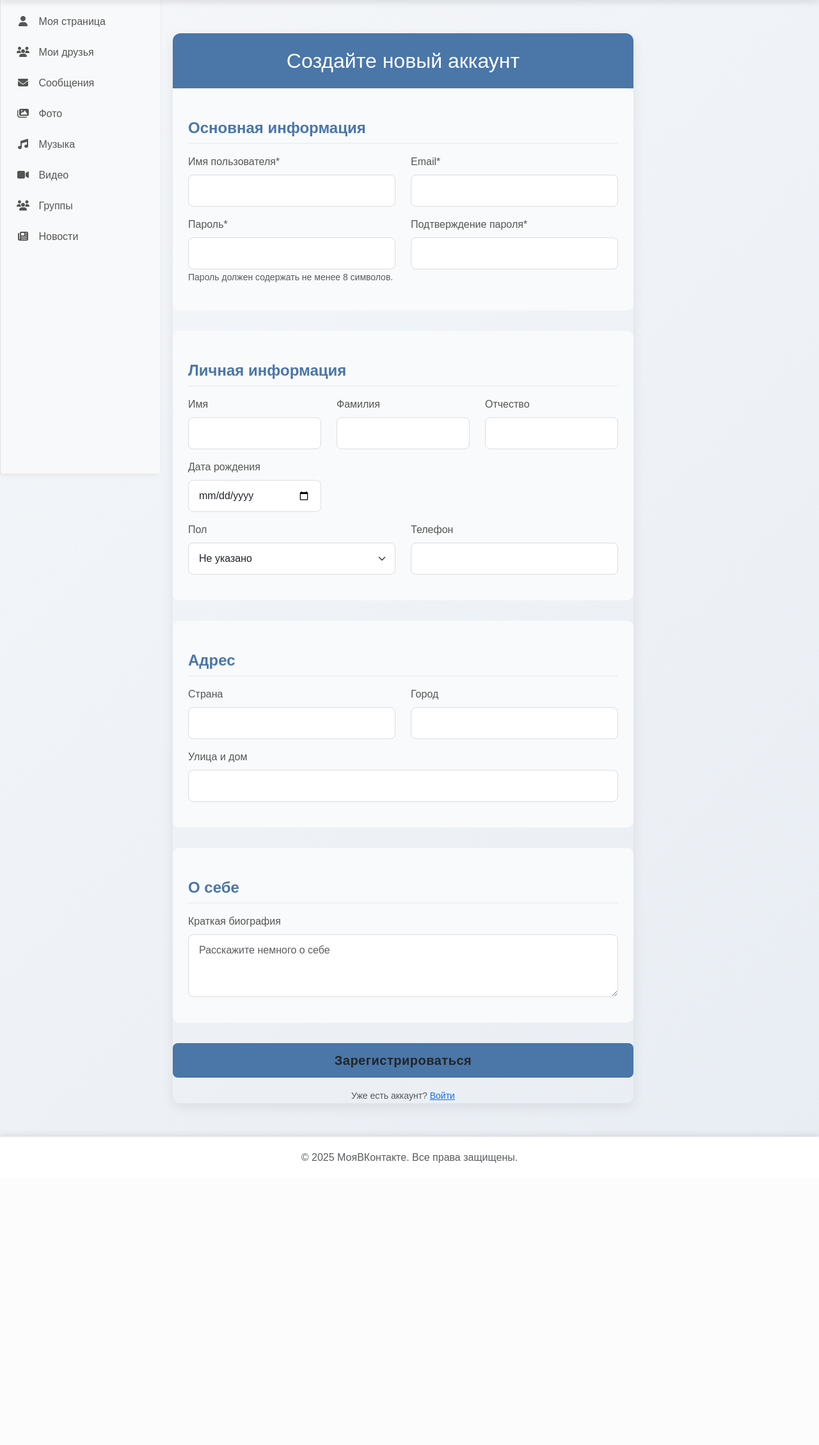
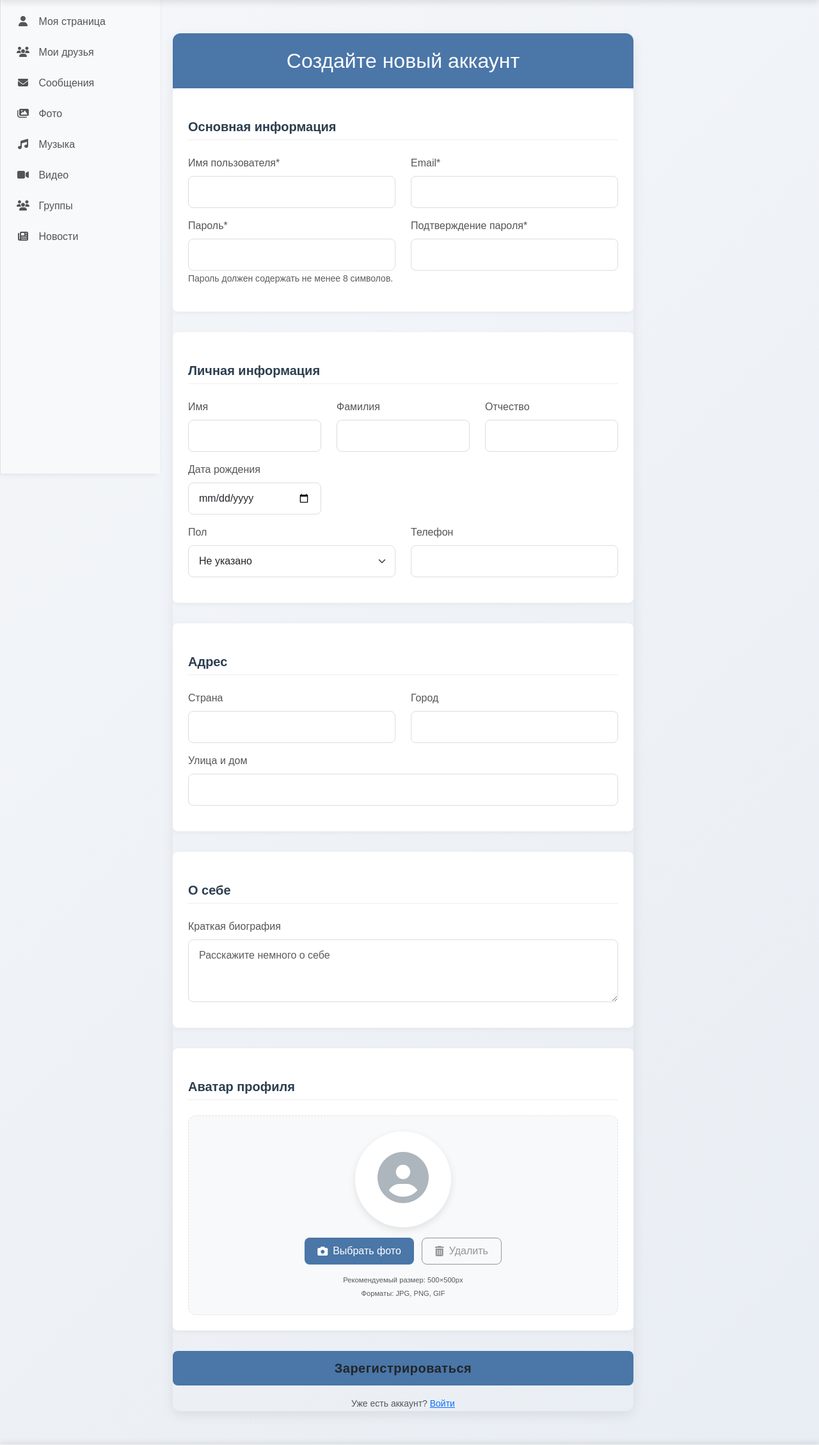
Before and after one commit to new-nikita/General_project, a FastAPI app: template frontend/templates/users/register.html in a window 1280 px wide. Shown: the part 60-2318 px from the top of the page at 64% size. Before the commit the page ends 1877 px from the top, so only its background shows below. Run offline with FastAPI, Linux system fonts and the light colour scheme; the template is opened without the code that fills it, so the values that code supplies are empty; parts of the project's set-up code (start-up, migrations or seed data) failed here and were passed over.

Commit message:
added upload avatar to profile

```diff
--- a/backend/static/css/register.css
+++ b/backend/static/css/register.css
@@ -63,3 +63,173 @@
     padding: 1.5rem;
     border-radius: 10px;
 }
+
+/* Контейнер для загрузки аватара */
+.avatar-upload-container {
+    background-color: #f8f9fa;
+    border-radius: 12px;
+    padding: 1.5rem;
+    border: 1px dashed #dee2e6;
+    transition: all 0.3s ease;
+}
+
+.avatar-upload-container:hover {
+    border-color: #4a76a8;
+    background-color: #f0f7ff;
+}
+
+/* Обертка для элементов аватара */
+.avatar-upload-wrapper {
+    display: flex;
+    flex-direction: column;
+    align-items: center;
+    gap: 1rem;
+}
+
+/* Превью аватара */
+.avatar-preview {
+    position: relative;
+    width: 150px;
+    height: 150px;
+    border-radius: 50%;
+    overflow: hidden;
+    box-shadow: 0 4px 12px rgba(0, 0, 0, 0.1);
+    background-color: #fff;
+    display: flex;
+    align-items: center;
+    justify-content: center;
+}
+
+.avatar-default {
+    font-size: 5rem;
+    color: #adb5bd;
+}
+
+.avatar-image {
+    position: absolute;
+    top: 0;
+    left: 0;
+    width: 100%;
+    height: 100%;
+    object-fit: cover;
+    display: none;
+}
+
+/* Кнопки управления */
+.avatar-actions {
+    display: flex;
+    gap: 0.75rem;
+    flex-wrap: wrap;
+    justify-content: center;
+}
+
+.btn-upload {
+    background-color: #4a76a8;
+    color: white;
+    border: none;
+    padding: 0.5rem 1.25rem;
+    border-radius: 8px;
+    cursor: pointer;
+    transition: all 0.2s ease;
+    display: inline-flex;
+    align-items: center;
+}
+
+.btn-upload:hover {
+    background-color: #3a5f8a;
+    transform: translateY(-2px);
+}
+
+.btn-upload:active {
+    transform: translateY(0);
+}
+
+.btn-remove {
+    background-color: #f8f9fa;
+    color: #dc3545;
+    border: 1px solid #dc3545;
+    padding: 0.5rem 1.25rem;
+    border-radius: 8px;
+    cursor: pointer;
+    transition: all 0.2s ease;
+    display: inline-flex;
+    align-items: center;
+}
+
+.btn-remove:hover {
+    background-color: #f1f1f1;
+}
+
+.btn-remove:disabled {
+    opacity: 0.5;
+    cursor: not-allowed;
+    background-color: #f8f9fa;
+}
+
+/* Подсказки */
+.avatar-hints {
+    text-align: center;
+    display: flex;
+    flex-direction: column;
+    gap: 0.25rem;
+    color: #6c757d;
+    font-size: 0.8rem;
+}
+
+/* Анимация при наведении */
+@keyframes pulse {
+    0% {
+        transform: scale(1);
+    }
+    50% {
+        transform: scale(1.05);
+    }
+    100% {
+        transform: scale(1);
+    }
+}
+
+.avatar-upload-container:hover .avatar-preview {
+    animation: pulse 1.5s infinite;
+}
+
+/* Общие стили для секций формы */
+.form-section {
+    margin-bottom: 2rem;
+    padding: 1.5rem;
+    background-color: #fff;
+    border-radius: 8px;
+    box-shadow: 0 2px 8px rgba(0, 0, 0, 0.05);
+}
+
+.section-title {
+    color: #2c3e50;
+    font-size: 1.25rem;
+    font-weight: 600;
+    margin-bottom: 1.5rem;
+    padding-bottom: 0.5rem;
+    border-bottom: 1px solid #eee;
+}
+
+/* Контейнер для загрузки аватара */
+.avatar-upload-container {
+    background-color: #f8f9fa;
+    border-radius: 12px;
+    padding: 1.5rem;
+    border: 1px dashed #dee2e6;
+    transition: all 0.3s ease;
+    width: 100%; /* Занимает всю ширину родителя */
+    margin-top: 1rem;
+}
+
+/* Остальные стили остаются такими же, как у вас были */
+.avatar-upload-wrapper {
+    display: flex;
+    flex-direction: column;
+    align-items: center;
+    gap: 1rem;
+}
+
+.form-section + .form-section {
+    margin-top: 1.5rem;
+}
--- /dev/null
+++ b/backend/static/js/register.js
@@ -0,0 +1,77 @@
+document.addEventListener("DOMContentLoaded", function () {
+    const avatarInput = document.getElementById('avatar');
+    const avatarPreview = document.querySelector('.avatar-image');
+    const avatarDefault = document.querySelector('.avatar-default');
+    const removeBtn = document.getElementById('remove-avatar');
+    const uploadContainer = document.querySelector('.avatar-upload-container');
+
+    // Обработчик выбора файла
+    avatarInput.addEventListener('change', function () {
+        if (this.files && this.files[0]) {
+            const file = this.files[0];
+
+            // Проверка типа файла
+            const validTypes = ['image/jpeg', 'image/png', 'image/gif'];
+            if (!validTypes.includes(file.type)) {
+                showToast('Пожалуйста, выберите изображение в формате JPG, PNG или GIF', false);
+                return;
+            }
+
+            // Проверка размера файла (макс 5MB)
+            if (file.size > 5 * 1024 * 1024) {
+                showToast('Размер файла не должен превышать 5MB', false);
+                return;
+            }
+
+            const reader = new FileReader();
+
+            reader.onload = function (e) {
+                avatarPreview.src = e.target.result;
+                avatarPreview.style.display = 'block';
+                avatarDefault.style.display = 'none';
+                removeBtn.disabled = false;
+
+                // Добавляем класс при наличии аватара
+                uploadContainer.classList.add('has-avatar');
+            }
+
+            reader.readAsDataURL(file);
+        }
+    });
+
+    // Удаление аватара
+    removeBtn.addEventListener('click', function () {
+        avatarInput.value = '';
+        avatarPreview.src = '#';
+        avatarPreview.style.display = 'none';
+        avatarDefault.style.display = 'block';
+        this.disabled = true;
+        uploadContainer.classList.remove('has-avatar');
+    });
+
+    // Drag and drop функционал
+    uploadContainer.addEventListener('dragover', function (e) {
+        e.preventDefault();
+        this.classList.add('dragover');
+    });
+
+    uploadContainer.addEventListener('dragleave', function () {
+        this.classList.remove('dragover');
+    });
+
+    uploadContainer.addEventListener('drop', function (e) {
+        e.preventDefault();
+        this.classList.remove('dragover');
+
+        if (e.dataTransfer.files.length) {
+            avatarInput.files = e.dataTransfer.files;
+            const event = new Event('change');
+            avatarInput.dispatchEvent(event);
+        }
+    });
+
+    // Функция для показа уведомлений
+    function showToast(message, isSuccess = true) {
+        // Ваша реализация toast-уведомлений
+    }
+});
--- a/frontend/templates/users/register.html
+++ b/frontend/templates/users/register.html
@@ -20,8 +20,8 @@
                     <button type="button" class="btn-close" data-bs-dismiss="alert" aria-label="Close"></button>
                 </div>
             {% endif %}
-            <form method="post" action="/register">
-                <!-- Основная информация -->
+            <form method="post" action="/register" enctype="multipart/form-data">
+
                 <div class="form-section">
                     <h4 class="section-title">Основная информация</h4>
 
@@ -148,6 +148,42 @@
                     </div>
                 </div>
 
+                <div class="form-section">
+                    <h4 class="section-title">Аватар профиля</h4>
+                    <div class="avatar-upload-container">
+                        <!-- Основной контейнер для загрузки -->
+                        <div class="avatar-upload-wrapper">
+                            <!-- Превью аватара -->
+                            <div class="avatar-preview" id="avatar-preview">
+                                <div class="avatar-default">
+                                    <i class="fas fa-user-circle"></i>
+                                </div>
+                                <img src="#" alt="Preview" class="avatar-image">
+                            </div>
+
+                            <!-- Кнопки управления -->
+                            <div class="avatar-actions">
+                                <label for="avatar" class="btn btn-upload">
+                                    <i class="fas fa-camera me-2"></i>Выбрать фото
+                                </label>
+                                <button type="button" class="btn btn-remove" id="remove-avatar" disabled>
+                                    <i class="fas fa-trash-alt me-2"></i>Удалить
+                                </button>
+                            </div>
+
+                            <!-- Подсказки -->
+                            <div class="avatar-hints">
+                                <small class="text-muted">Рекомендуемый размер: 500×500px</small>
+                                <small class="text-muted">Форматы: JPG, PNG, GIF</small>
+                            </div>
+                        </div>
+
+                        <!-- Скрытый инпут -->
+                        <input type="file" id="avatar" name="avatar" accept="image/*" class="d-none">
+                    </div>
+                </div>
+
+
                 <div class="d-grid mt-4">
                     <button type="submit" class="btn btn-register btn-lg">
                         Зарегистрироваться
@@ -160,4 +196,5 @@
             </form>
         </div>
     </div>
+    <script src="/static/js/register.js"></script>
 {% endblock %}
```
